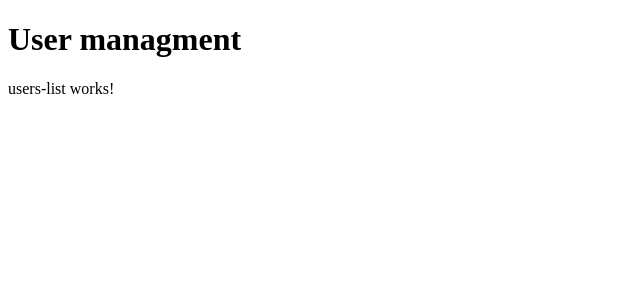
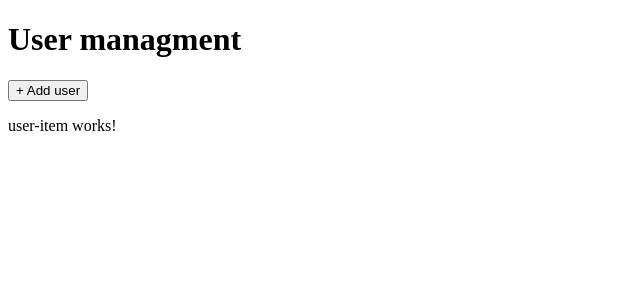
Before and after one commit to SrCyco/users, an Angular app: page /list in a window 1280 px wide. Shown: the top 300 px of the page, without its empty margins (0-640 px from the left). Built offline with nearby package versions, Linux system fonts and the light colour scheme.

Commit message:
Add user component

```diff
--- a/src/app/app.module.ts
+++ b/src/app/app.module.ts
@@ -4,11 +4,13 @@ import { NgModule } from '@angular/core';
 import { AppRoutingModule } from './app-routing.module';
 import { AppComponent } from './app.component';
 import { UsersListComponent } from './users-list/users-list.component';
+import { UserItemComponent } from './user-item/user-item.component';
 
 @NgModule({
   declarations: [
     AppComponent,
-    UsersListComponent
+    UsersListComponent,
+    UserItemComponent
   ],
   imports: [
     BrowserModule,
--- /dev/null
+++ b/src/app/user-item/user-item.component.html
@@ -0,0 +1 @@
+<p>user-item works!</p>
--- /dev/null
+++ b/src/app/user-item/user-item.component.ts
@@ -0,0 +1,18 @@
+import { Component, OnInit, Input } from '@angular/core';
+import { User } from '../interfaces/user';
+
+@Component({
+  selector: 'app-user-item',
+  templateUrl: './user-item.component.html',
+  styleUrls: ['./user-item.component.scss']
+})
+export class UserItemComponent implements OnInit {
+
+  @Input() public userInfo: User;
+
+  constructor() { }
+
+  ngOnInit(): void {
+  }
+
+}
--- a/src/app/users-list/users-list.component.html
+++ b/src/app/users-list/users-list.component.html
@@ -1 +1,4 @@
-<p>users-list works!</p>
+<button class="button--add">+ Add user</button>
+<article class="users-list">
+    <app-user-item></app-user-item>
+</article>
```
Also changed, not shown: src/app/user-item/user-item.component.scss (added), 1 other file (tests, documents, lock files or other folders).
